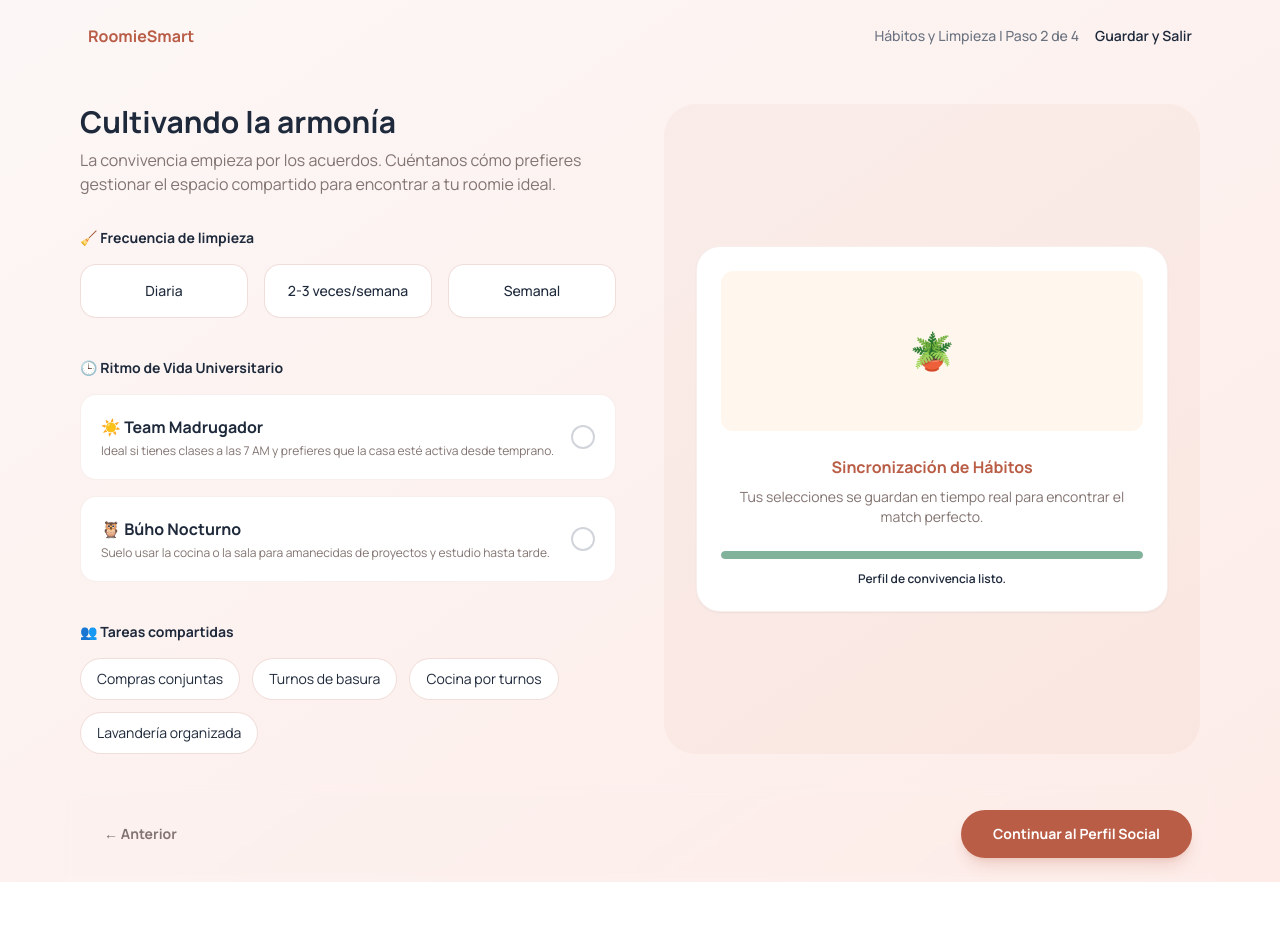
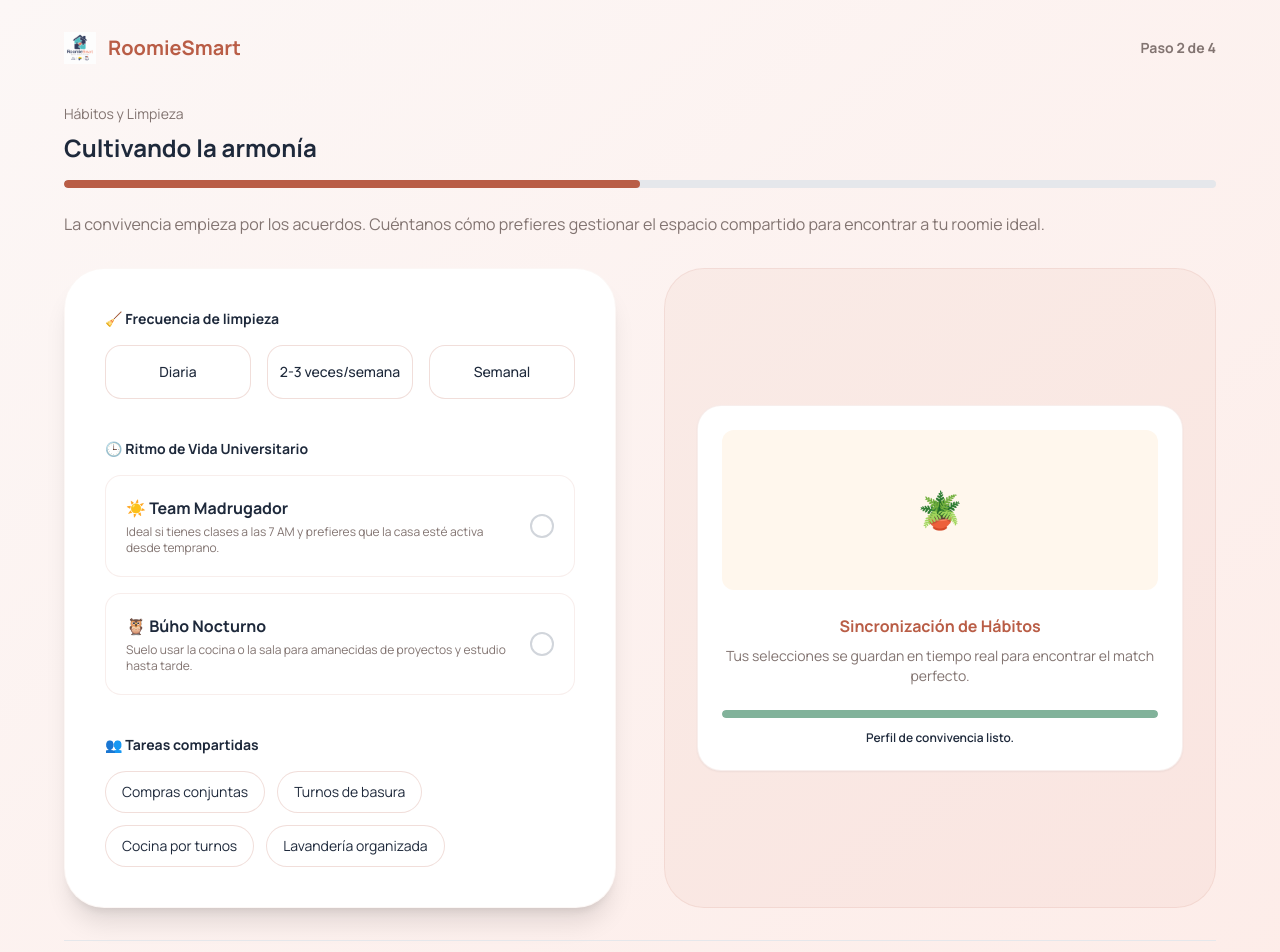
Before and after one commit to roomiesmart-app/roomiesmart-frontend, a React (Vite) app: page /register/step-2 in a window 1280 px wide. Shown: the top 952 px of the page. Before the commit the page ends 882 px from the top, so only its background shows below. Built offline with nearby package versions, Linux system fonts and the light colour scheme; no server answers.

Commit message:
refactor: global onboarding refactor, layout integration and backend error handling

```diff
--- a/src/app/routes/App.tsx
+++ b/src/app/routes/App.tsx
@@ -1,5 +1,6 @@
 import { BrowserRouter, Routes, Route, Navigate } from 'react-router-dom';
 import { OnboardingProvider } from '../../contexts/identity-profile/context/OnboardingContext';
+import OnboardingLayout from '../../contexts/identity-profile/layouts/OnboardingLayout';
 import Login from '../../contexts/identity-profile/pages/Login';
 import OnboardingIdentityPage from '../../contexts/identity-profile/pages/OnboardingIdentityPage';
 import OnboardingLifestylePage from '../../contexts/identity-profile/pages/OnboardingLifestylePage';
@@ -16,7 +17,6 @@ function App() {
         <Route path="/login" element={<Login />} />
 
         <Route path="/dashboard" element={<WelcomeDashboardPage />} />
-
         <Route path="/matchmaking" element={<MatchmakingDashboardPage />} />
 
         <Route
@@ -24,11 +24,13 @@ function App() {
           element={
             <OnboardingProvider>
               <Routes>
+                <Route element={<OnboardingLayout />}>
                   <Route index element={<Navigate to="/register/step-1" replace />} />
                   <Route path="step-1" element={<OnboardingIdentityPage />} />
                   <Route path="step-2" element={<OnboardingLifestylePage />} />
                   <Route path="step-3" element={<OnboardingSocialProfilePage />} />
                   <Route path="step-4" element={<OnboardingFinancialExpectationPage />} />
+                </Route>
               </Routes>
             </OnboardingProvider>
           }
--- a/src/contexts/identity-profile/context/OnboardingContext.tsx
+++ b/src/contexts/identity-profile/context/OnboardingContext.tsx
@@ -1,4 +1,4 @@
-/* eslint-disable react-refresh/only-export-components -- context provider and hook live together by design */
+/* eslint-disable react-refresh/only-export-components */
 import React, { createContext, useContext, useState } from "react";
 import type { OnboardingProfile } from "../models/Profile";
 
@@ -27,10 +27,10 @@ const initialState: OnboardingProfile = {
     musicGenres: [],
     petPreference: "",
     smokingPreference: "",
-    socialLevel: "",
+    socialLevel: "Equilibrado",
   },
   financial: {
-    budgetRange: { min: 150, max: 200 },
+    budgetRange: { min: 150, max: 300 },
     roomType: "",
     preferredCommonAreas: [],
     expenseManagement: "",
--- /dev/null
+++ b/src/contexts/identity-profile/layouts/OnboardingLayout.tsx
@@ -0,0 +1,25 @@
+import { useLocation, Outlet } from 'react-router-dom';
+import logoRoomie from '../../../assets/RoomieSmart.png';
+
+export default function OnboardingLayout() {
+  const location = useLocation();
+
+  let step = 1;
+  if (location.pathname.includes('step-2')) step = 2;
+  else if (location.pathname.includes('step-3')) step = 3;
+  else if (location.pathname.includes('step-4')) step = 4;
+
+  return (
+    <div className="flex min-h-screen flex-col bg-gradient-to-br from-[#FCF7F6] to-[#FDECE8] p-4 sm:p-8 font-manrope">
+      <header className="max-w-6xl mx-auto w-full flex justify-between items-center mb-10">
+        <div className="flex items-center gap-3">
+          <img src={logoRoomie} alt="Logo RoomieSmart" className="h-8 w-auto object-contain" />
+          <span className="font-bold text-xl text-primary">RoomieSmart</span>
+        </div>
+        <div className="text-sm font-bold text-neutral">Paso {step} de 4</div>
+      </header>
+
+      <Outlet />
+    </div>
+  );
+}
--- a/src/contexts/identity-profile/models/ValidationErrors.ts
+++ b/src/contexts/identity-profile/models/ValidationErrors.ts
@@ -11,8 +11,9 @@ export interface IdentityProfileErrors {
 
 export interface LifestyleValidationErrors {
   cleaningFrequency?: string;
+  rhythm?: string;
+  sharedTasks?: string;
 }
-
 export interface SocialValidationErrors {
   hobbies?: string;
   musicGenres?: string;
--- a/src/contexts/identity-profile/pages/Login.tsx
+++ b/src/contexts/identity-profile/pages/Login.tsx
@@ -2,6 +2,7 @@ import { useState } from 'react';
 import { Link, useNavigate } from 'react-router-dom';
 import { ONBOARDING_ROUTES } from '../../../app/routes/constant';
 import { useLogin } from '../../../hooks/useOnboardingMutation';
+import logoRoomie from '../../../assets/RoomieSmart.png';
 
 export default function Login() {
   const navigate = useNavigate();
@@ -41,7 +42,7 @@ export default function Login() {
     <div className="flex min-h-screen items-center justify-center bg-gradient-to-tr from-[#E6EEF9] via-white to-[#FDECE8] p-4 font-manrope">
       <div className="w-full max-w-[420px] rounded-[32px] bg-white px-8 py-10 shadow-[0_8px_30px_rgb(0,0,0,0.04)]">
         <div className="mb-8 text-center">
-          <div className="mx-auto mb-3 h-12 w-12 bg-gray-200"></div>
+          <img src={logoRoomie} alt="Logo RoomieSmart" className="mx-auto mb-3 h-16 w-auto object-contain" />
           <h1 className="text-xl font-bold text-secondary">RoomieSmart</h1>
           <p className="mt-2 text-sm text-neutral">
             Tu próximo hogar compartido<br />comienza aquí.
@@ -135,7 +136,7 @@ export default function Login() {
         <p className="mt-8 text-center text-sm font-medium text-neutral">
           ¿No tienes una cuenta?{' '}
           <Link to={ONBOARDING_ROUTES.IDENTITY} className="font-bold text-primary hover:underline">
-            Regístrate gratis
+            Regístrate aquí
           </Link>
         </p>
       </div>
--- a/src/contexts/identity-profile/pages/OnboardingFinancialExpectationPage.tsx
+++ b/src/contexts/identity-profile/pages/OnboardingFinancialExpectationPage.tsx
@@ -12,6 +12,7 @@ export default function FinancialExpectationsOnboarding() {
   const { financial } = formData;
   const navigate = useNavigate();
   const [errors, setErrors] = useState<FinancialValidationErrors>({});
+  const [backendError, setBackendError] = useState<string | null>(null);
 
   const { mutate: register, isPending } = useRegister();
 
@@ -49,7 +50,9 @@ export default function FinancialExpectationsOnboarding() {
   };
 
   const handleFinish = () => {
+    setBackendError(null);
     const validationErrors = validateFinancial(financial);
+
     if (hasErrors(validationErrors)) {
       setErrors(validationErrors);
       return;
@@ -95,12 +98,23 @@ export default function FinancialExpectationsOnboarding() {
 
     register(formattedData, {
       onSuccess: () => {
-        console.log("Registro exitoso!");
         navigate('/login');
       },
-      onError: (err: any) => {
-        console.error("Error al registrar usuario:", err);
-        console.log("Motivo del rechazo del backend:", err.response?.data);
+      onError: (error: any) => {
+        const status = error.response?.status;
+        const serverMessage = error.response?.data?.message || error.response?.data?.error || '';
+
+        if (!error.response) {
+          setBackendError('No hay conexión con el servidor. Revisa tu internet.');
+        } else if (status === 409 || serverMessage.toLowerCase().includes('exists')) {
+          setBackendError('Este correo ya está registrado. Por favor, intenta iniciar sesión.');
+        } else if (status === 400) {
+          setBackendError('Hay un problema con los datos enviados. Revisa que todo esté correcto.');
+        } else if (status === 500) {
+          setBackendError('Nuestros servidores están teniendo problemas. Inténtalo en unos minutos.');
+        } else {
+          setBackendError(serverMessage || 'Ocurrió un error inesperado al crear tu perfil.');
+        }
       }
     });
   };
@@ -108,8 +122,7 @@ export default function FinancialExpectationsOnboarding() {
   return (
     <div className="min-h-screen bg-[#FDF9F8] p-4 sm:p-8 font-manrope">
       <header className="max-w-6xl mx-auto flex justify-between items-center mb-10">
-        <span className="font-bold text-primary">RoomieSmart</span>
-        <div className="text-sm font-bold">Guardar borrador | Paso 4 de 4</div>
+        <div className="text-sm font-bold">Presupuesto y finanzas</div>
       </header>
 
       <main className="max-w-6xl mx-auto grid grid-cols-1 lg:grid-cols-2 gap-8">
@@ -188,7 +201,12 @@ export default function FinancialExpectationsOnboarding() {
 
       <footer className="max-w-6xl mx-auto mt-12 flex justify-between items-center py-6 border-t border-gray-200">
         <Link to={ONBOARDING_ROUTES.SOCIAL} className="font-bold">← Atrás</Link>
-        <div className="flex flex-col items-end">
+        <div className="flex flex-col items-end gap-3">
+          {backendError && (
+            <div className="animate-fade-in rounded-xl bg-[#FFF5F3] px-4 py-3 text-sm font-bold text-[#A3513D] border border-[#F2E3DB] shadow-sm">
+              ⚠️ {backendError}
+            </div>
+          )}
           {hasErrors(errors) && (
             <span className="text-red-500 text-xs font-bold mb-2 mr-2">⚠️ {Object.values(errors)[0]}</span>
           )}
--- a/src/contexts/identity-profile/pages/OnboardingLifestylePage.tsx
+++ b/src/contexts/identity-profile/pages/OnboardingLifestylePage.tsx
@@ -37,26 +37,22 @@ export default function OnboardingLifestylePage() {
   };
 
   return (
-    <div className="flex min-h-screen flex-col bg-gradient-to-br from-[#FCF7F6] to-[#FDECE8] font-manrope">
-      <header className="mx-auto flex w-full max-w-6xl items-center justify-between p-6">
-        <div className="flex items-center gap-2">
-          <span className="font-bold text-primary">RoomieSmart</span>
+    <>
+      <div className="max-w-6xl mx-auto w-full mb-8 mt-4 sm:mt-0">
+        <p className="text-sm text-neutral mb-2">Hábitos y Limpieza</p>
+        <div className="flex justify-between items-center mb-4">
+          <h1 className="text-xl sm:text-2xl font-bold text-secondary">Cultivando la armonía</h1>
         </div>
-        <div className="flex items-center gap-4">
-          <span className="text-sm font-medium text-gray-500 hidden sm:block">Hábitos y Limpieza | Paso 2 de 4</span>
-          <Link to="#" className="text-sm font-semibold text-secondary hover:underline">
-            Guardar y Salir
-          </Link>
+        <div className="w-full h-2 bg-gray-200 rounded-full overflow-hidden">
+          <div className="w-2/4 h-full bg-primary rounded-full transition-all duration-500"></div>
         </div>
-      </header>
+        <p className="text-neutral mt-6 text-sm sm:text-base">
+          La convivencia empieza por los acuerdos. Cuéntanos cómo prefieres gestionar el espacio compartido para encontrar a tu roomie ideal.
+        </p>
+      </div>
 
-      <main className="mx-auto w-full max-w-6xl flex-1 px-4 py-8 grid grid-cols-1 lg:grid-cols-2 gap-8 lg:gap-12">
-        <section>
-          <h1 className="text-3xl font-bold text-secondary mb-2">Cultivando la armonía</h1>
-          <p className="text-neutral mb-8 text-sm sm:text-base">
-            La convivencia empieza por los acuerdos. Cuéntanos cómo prefieres gestionar el espacio compartido para encontrar a tu roomie ideal.
-          </p>
-
+      <main className="mx-auto w-full max-w-6xl flex-1 grid grid-cols-1 lg:grid-cols-2 gap-8 lg:gap-12">
+        <section className="bg-white rounded-[40px] p-6 sm:p-10 shadow-xl border border-primary/5">
           <div className="space-y-10">
             <div>
               <label className="flex items-center gap-2 text-sm font-bold text-secondary mb-4">
@@ -177,7 +173,7 @@ export default function OnboardingLifestylePage() {
           </div>
         </section>
 
-        <section className="bg-primary/5 rounded-[32px] p-6 sm:p-8 flex flex-col items-center justify-center text-center mt-8 lg:mt-0 cursor-default select-none">
+        <section className="bg-primary/5 rounded-[40px] p-6 sm:p-8 flex flex-col items-center justify-center text-center mt-8 lg:mt-0 cursor-default select-none border border-primary/10">
           <div className="w-full bg-white rounded-[24px] p-6 shadow-sm border border-primary/10 pointer-events-none">
             <div className="h-32 sm:h-40 bg-orange-50 rounded-xl mb-6 flex items-center justify-center">
                <span className="text-4xl">🪴</span>
@@ -194,12 +190,12 @@ export default function OnboardingLifestylePage() {
         </section>
       </main>
 
-      <footer className="mx-auto w-full max-w-6xl p-4 sm:p-6 flex flex-col sm:flex-row justify-between items-center bg-white/50 backdrop-blur-sm lg:bg-transparent gap-4">
+      <footer className="mx-auto w-full max-w-6xl mt-8 mb-4 flex flex-col sm:flex-row justify-between items-center gap-4 border-t border-gray-200 pt-6">
         <Link
           to={ONBOARDING_ROUTES.IDENTITY}
           className="text-sm font-bold text-neutral hover:text-secondary transition-all px-4 py-2"
         >
-          ← Anterior
+          ← Volver al Paso 1
         </Link>
         <div className="flex flex-col items-end">
           {Object.keys(errors).length > 0 && (
@@ -212,10 +208,10 @@ export default function OnboardingLifestylePage() {
             onClick={handleContinue}
             className="bg-primary px-6 sm:px-8 py-3 sm:py-3.5 rounded-full text-sm font-bold text-white hover:bg-[#a3513d] transition-all shadow-lg shadow-primary/20 active:scale-95"
           >
-            Continuar <span className="hidden sm:inline">al Perfil Social</span>
+            Continuar al Paso 3
           </button>
         </div>
       </footer>
-    </div>
+    </>
   );
 }
--- a/src/contexts/identity-profile/pages/OnboardingSocialProfilePage.tsx
+++ b/src/contexts/identity-profile/pages/OnboardingSocialProfilePage.tsx
@@ -51,7 +51,7 @@ export default function OnboardingSocialProfilePage() {
         <div className="lg:col-span-8 space-y-10">
           <div>
             <p className="text-sm text-neutral mb-2">Estilo de vida</p>
-            <h1 className="text-2xl font-bold text-secondary mb-4">Paso 3 de 4: Encontrando tu ritmo social.</h1>
+            <h1 className="text-2xl font-bold text-secondary mb-4">Encontrando tu ritmo social.</h1>
             <div className="w-full h-2 bg-gray-200 rounded-full"><div className="w-[75%] h-full bg-[#A3513D] rounded-full"></div></div>
           </div>
 
--- a/src/hooks/useOnboardingMutation.ts
+++ b/src/hooks/useOnboardingMutation.ts
@@ -9,7 +9,6 @@ export const useRegister = () => {
   });
 };
 
-// ¡Añade esto aquí abajo!
 export const useLogin = () => {
   return useMutation({
     mutationFn: async (credentials: any) => {
```
Also changed, not shown: src/contexts/identity-profile/pages/OnboardingIdentityPage.tsx (+3 -4 lines), src/contexts/identity-profile/validators/LifestyleValidator.ts (+19 -5 lines), src/assets/RoomieSmart.png (added). Lines whose indentation alone changed are shown as unchanged.
